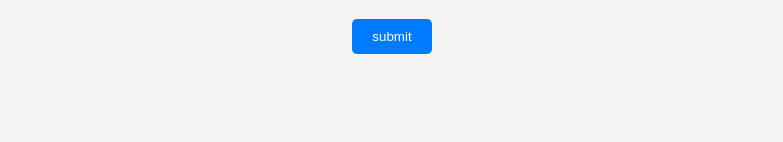
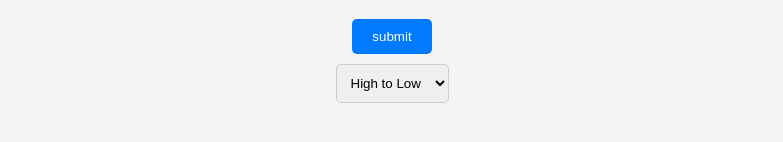
Before and after one commit to ummanojkumar/Bug_Blaster, a React (Create React App) app: page / in a window 1280 px wide. Shown: the part 554-696 px from the top of the page, without its empty margins (248-1031 px from the left). Built offline with nearby package versions, Linux system fonts and the light colour scheme.

Commit message:
soring uisng priority

```diff
--- a/src/App.js
+++ b/src/App.js
@@ -5,27 +5,35 @@
 import TicketForm from './components/TicketForm';
 import ticketReducer from './reducers/ticketReducer';
 import TicketList from './components/TicketList';
+import { sortTickets } from './utilites/sortingUtilites';
 
 function App() {
 
-  const intialState = {tickets : [], editingTicket: null}
+  const intialState = {tickets : [], editingTicket: null, sortPreference : "High to Low"}
 
   const[state, dispatch] = useReducer(ticketReducer, intialState);
+
+  const sortedTickets = sortTickets(state.tickets, state.sortPreference);
 
   return (
     <div className="App">
       <div className='container'>
         <h1>Bug Blaster</h1>
         <TicketForm dispatch={dispatch} editingTicket= {state.editingTicket}></TicketForm>
-        {
+        {/* {
           console.log({state})
 
-        }
+        } */}
+
+        <select onChange={e => dispatch({type: 'SET_SORTING', payload: e.target.value})}>
+          <option value="High to Low">High to Low</option>
+          <option value="Low to High">Low to High</option>
+        </select>
 
         {state.tickets.length >0 && (
           <div className='results'>
             <h2> All Tickets </h2>
-            <TicketList tickets={state.tickets} dispatch={dispatch}></TicketList>
+            <TicketList tickets={sortedTickets} dispatch={dispatch}></TicketList>
             </div>)
 
         }
--- a/src/reducers/ticketReducer.js
+++ b/src/reducers/ticketReducer.js
@@ -17,6 +17,8 @@
             return {...state, editingTicket:action.payload};
         case 'CLEAR_EDITING_TICKET':
             return {...state, editingTicket:null}
+        case 'SET_SORTING':
+            return {...state, sortPreference:action.payload}
 
         default:
             return state;
--- /dev/null
+++ b/src/utilites/sortingUtilites.js
@@ -0,0 +1,10 @@
+export const sortTickets = (tickets, preferece) => {
+    switch (preferece) {
+        case 'High to Low':
+            return [...tickets].sort((a, b) => b.priority.localeCompare(a.priority));
+        case 'Low to High':
+            return [...tickets].sort((a, b) => a.priority.localeCompare(b.priority));
+        default :
+           return tickets
+    }
+}
```
